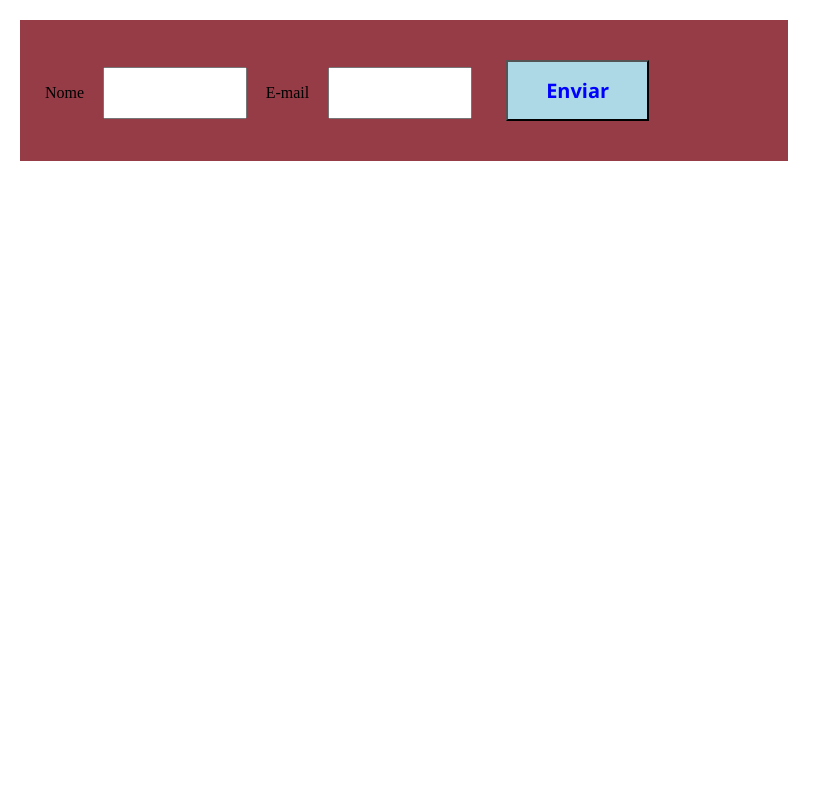
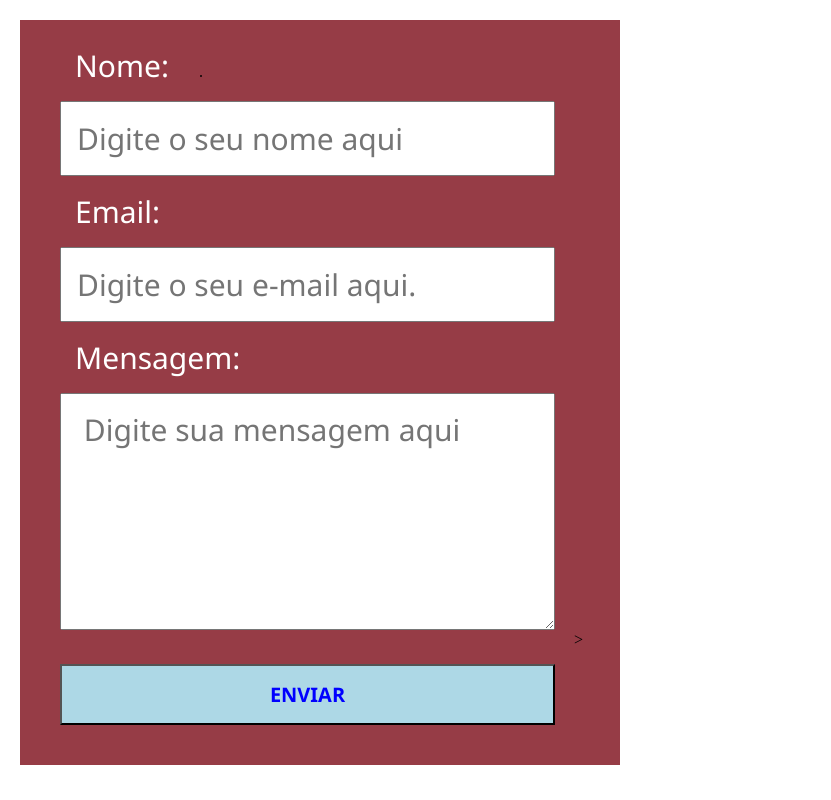
Before and after one commit to danieliwano/formulario-de-contato, a plain HTML site: page index.html in a window 1280 px wide. Shown: the whole page, without its empty margins (0-831 px from the left). Drawn offline with Linux system fonts and the light colour scheme.

Commit message:
form quase que pronto

```diff
--- a/index.html
+++ b/index.html
@@ -12,12 +12,23 @@
 <body>
 
     <form id="form-contato" action="https://formsubmit.co/danieliwano@hotmail.com" method="POST">
-        <label for="name">Nome</label>
-        <input type="text" name="name" required>
+        <label for="name">Nome:</label>.
+        <input type="text" name="name" placeholder="Digite o seu nome aqui" required>
 
-        <label for="email">E-mail</label>
-        <input type="email" name="email" required>
+        <label for="email">Email:</label>
+        <input type="email" name="email" placeholder="Digite o seu e-mail aqui." required>
+
+        <label for="message">Mensagem:</label>
+        <textarea type="text" name="message" cols="30" rows="5" placeholder=" Digite sua mensagem aqui" required></textarea> >
+        <!-- no placeholder evitar de deixar espaço entre o fechamento das tags, exemplo acima: required> </textarea>, aquele simples espaço faz com que
+        a mensagem da caixa de diálogo suma! -->
+
+
         <button type="submit">Enviar</button>
+
+        <!-- outro exemplo para ser usado mas nao foi destrinchado na sala foi a função select:
+        <select></select>
+        o segundo valor estará selecionado inicialmente quando há value e selected -->
    </form>
 
 </body>
--- a/style.css
+++ b/style.css
@@ -7,7 +7,7 @@ box-sizing: border-box ;
 
 #form-contato{
 display: block;
-max-width: 60%;
+max-width: 600px;
 width: 60%;
 margin: 20px;
 padding: 25px;
@@ -16,10 +16,13 @@ background-color: rgb(150, 60,70);
 }
 
 input,
-button{
+button,
+label,
+textarea{
 font-family: 'Segoe UI', Tahoma, Geneva, Verdana, sans-serif;
+font-size: 30px;
 color: rgb(0,0,255);
-width: 20%;
+width: 90%;
 margin: 15px;
 padding: 15px;
 
@@ -29,4 +32,28 @@ button{
     background-color: lightblue;
     font-size: 20px;
     font-weight: bold;
+    text-transform: uppercase;
+    cursor:grab;
 }
+
+label{
+    color: white;
+
+}
+
+textarea{
+    min-height: 13rem;
+    resize: vertical;
+}
+
+button:hover{
+background-color: rgb(0,100,255);
+transform: scale(1.1);
+/* o seletor transform da um zoom quando passa o mouse por cima */
+transition: 0.8s all ease-in-out;
+/* o seletor transition da um delay/aumento zoom quando passa o mouse em cima.    */
+border-radius: 10px;
+/* arredonda o botão no hover após passar o mouse por cima */
+
+
+}
```
